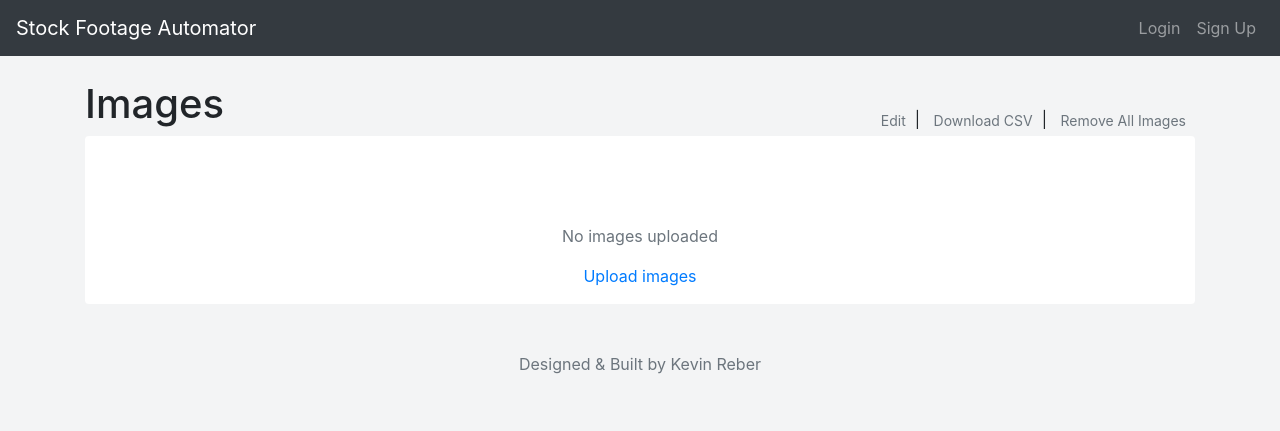
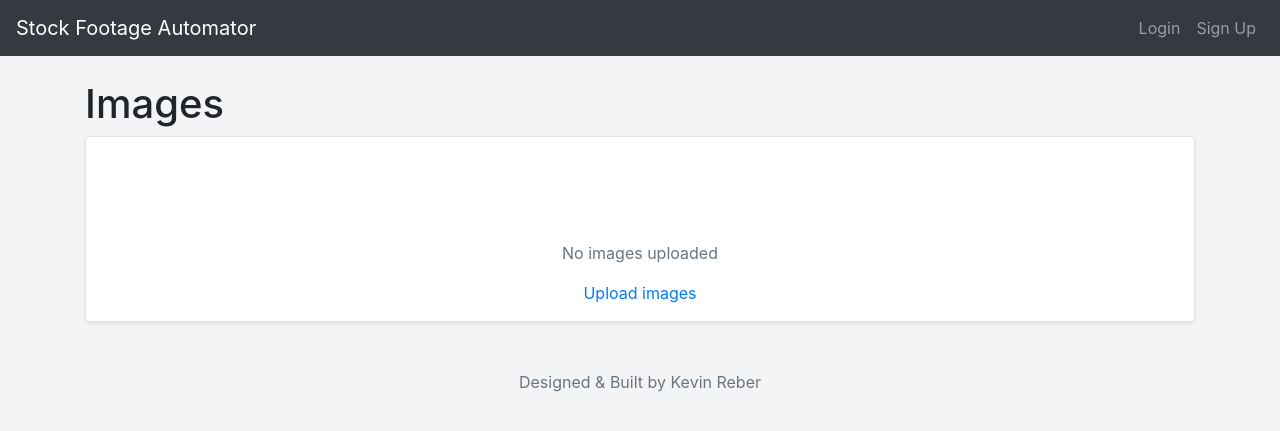
Before and after one commit to kevinreber/Capstone-Project, a Flask app: page /images/edit in a window 1280 px wide. Shown: the top 431 px of the page. Run offline with Flask 2, Linux system fonts and the light colour scheme; some libraries are stand-ins or nearby versions.

Commit message:
feat: save button and accessibility between users with accounts and users without accounts

```diff
--- a/app.py
+++ b/app.py
@@ -38,7 +38,6 @@ debug = DebugToolbarExtension(app)
 connect_db(app)
 
 CURR_USER_KEY = "curr_user"
-# TEMP_USER_IMAGES = []
 
 ##################################################################
 #   Temporary User Images   -------------------------------------#
@@ -337,7 +336,6 @@ def edit_images():
 
     # Ensures users can only see images they've uploaded if they are logged in
     # Users who are not logged in will have their images removed after downloading CSV
-
     # ? Store data in the session and pop data after downloading CSV
     if not g.user:
         images = session.get("TEMP_USER_IMAGES", None)
--- a/static/js/ui.js
+++ b/static/js/ui.js
@@ -38,6 +38,24 @@ for (let category of categories) {
     if (category.getAttribute('value') !== 'None') {
         category.value = category.getAttribute('value');
     }
+}
+
+/***************************************************** */
+/** Reveal Save Changes button when changes are made   */
+/***************************************************** */
+
+$(document).ready(hideSaveChanges);
+
+$("tags").on("click", saveChanges);
+$("#image-list").on("change", saveChanges);
+
+function hideSaveChanges() {
+    $("#save-changes-btn").hide()
+}
+
+function saveChanges() {
+    console.log("saving...");
+    $("#save-changes-btn").show();
 }
 
 /*************************************** */
--- a/templates/_macros.html
+++ b/templates/_macros.html
@@ -40,10 +40,12 @@
             </div>
 
             {{ field_template(form.location , image, image.location, "location")}}
+            {% if g.user %}
             <div class="btn-container float-right">
                 <button type="button" id="delete-btn-{{ image.id }}"
-                    class="btn btn-sm text-muted btn-outline-light delete-button">Delete Image</button>
+                    class="btn btn-sm text-muted btn-outline-light delete-button">Remove Image</button>
             </div>
+            {% endif %}
         </div>
     </div>
     <hr class="mb-3 mt-2 d-block">
@@ -75,7 +77,7 @@
             <img class="table-thumbnail mr-2" src="{{ image.thumbnail_url}}" alt="{{ image.filename }}">
             <div class="file-list-preview">
                 <p class="mb-0">{{ image.filename }}</p>
-                <small class="text-muted">{{ image.formatted_date }}</small>
+                <small class="text-muted font-italic">{{ image.formatted_date }}</small>
             </div>
         </td>
         <td>{{ image.description }}</td>
--- a/templates/footage/edit-images.html
+++ b/templates/footage/edit-images.html
@@ -1,33 +1,45 @@
 {% extends "base.html" %}
 {% from "_macros.html" import file_data_form %}
 
-{% block title %}Prepare CSV{% endblock %}
+{% block title -%}Prepare CSV{%- endblock %}
 
-{% block content %}
+{% block content -%}
 <div class="d-flex">
     <h1>Images</h1>
-    {% include "footage/file-actions.html" %}
+    {% if g.user -%}
+    <div class="btn-container ml-auto mt-auto">
+        <button id="csv-download" class=" btn btn-link text-muted btn-outline-none btn-sm h-50">Download
+            CSV</button>|
+        <button id="delete-all-btn" type="button" class="btn btn-link text-muted btn-outline-none btn-sm h-50">Remove
+            All Images</button>
+    </div>
+    {%- endif %}
 </div>
 
-<form id="image-list" action="/" method="GET" class="bg-white p-3 rounded">
+<form id="image-list" action="/" method="GET" class="bg-white p-3 shadow-sm rounded border">
     {{ form.hidden_tag() }}
 
     {% if images -%}
     {{ file_data_form(form, images) }}
+    {% if g.user -%}
+    <div id="save-changes-btn" class="container text-right mt-3 mb-3 btn-container fixed-bottom">
+        <button id="csv-download" class="btn btn-secondary csv-download border shadow-md" type="submit">Download
+            CSV</button>
+        <button id="save-files-btn" type="button" class="btn btn-success border shadow-md">Save Changes</button>
+    </div>
+    {%- endif %}
+
     <div class="text-right mt-3 btn-container">
-        <button id="csv-download" class="btn btn-outline-secondary" type="submit">Download CSV</button>
-        {% if g.user %}
-        <button id="save-files-btn" type="button" class="btn btn-outline-primary">Save Changes</button>
-        {% endif %}
+        {% if not g.user -%}
+        <button id="csv-download" class="btn btn-secondary csv-download border shadow-md" type="submit">Download
+            CSV</button>
+        {%- endif %}
+        <a class="btn btn-primary border shadow-md" href="{{url_for('home')}}">Upload More Images</a>
     </div>
     {% else -%}
     {% include "footage/no-images.html" %}
     {%- endif %}
 
-    {% if session %}
-    <p>{{ session["TEMP_USER_IMAGES"] }}</p>
-    {% endif %}
-
 </form>
 
-{% endblock %}
+{%- endblock %}
--- a/templates/footage/file-actions.html
+++ /dev/null
@@ -1,7 +0,0 @@
-<div class="btn-container ml-auto mt-auto">
-    <a href="{{ url_for('edit_images') }}" class=" btn btn-link text-muted btn-outline-none btn-sm h-50">Edit</a>|
-    <button id="csv-download" class=" btn btn-link text-muted btn-outline-none btn-sm h-50">Download
-        CSV</button>|
-    <button id="delete-all-btn" type="button" class="btn btn-link text-muted btn-outline-none btn-sm h-50">Remove
-        All Images</button>
-</div>
--- a/templates/footage/no-images.html
+++ b/templates/footage/no-images.html
@@ -1,4 +1,4 @@
-<div class="text-center">
+<div class="text-center mt-3">
     <span style="color: #bbbbbb;">
         <i class=" far fa-exclamation-triangle fa-4x mb-2"></i>
     </span>
--- a/templates/navbar.html
+++ b/templates/navbar.html
@@ -11,7 +11,7 @@
             <li class="nav-item"><a class="nav-link" href="{{ url_for('signup') }}">Sign Up</a></li>
             {% else %}
             <li class="nav-item"><a class="nav-link" href="/">Upload</a></li>
-            <li class="nav-item"><a class="nav-link" href="{{ url_for('get_images') }}">Images</a></li>
+            <li class="nav-item"><a class="nav-link" href="{{ url_for('get_images') }}">Footage</a></li>
             <li class="nav-item"><a class="nav-link" href="{{ url_for('logout') }}">Log out</a></li>
             <li class="nav-item"><span class="nav-link">|</span></li>
             <li class="nav-item"><a class="nav-link" href="{{ url_for('user_profile') }}">{{ g.user.username }}</a></li>
--- a/templates/users/info.html
+++ b/templates/users/info.html
@@ -4,15 +4,15 @@
 
 {% block content %}
 
-<div class="row justify-content-md-center">
+<div class="row justify-content-md-center bg-white p-3 shadow-sm rounded border">
     <div class="col-md-7 col-lg-5">
         <div class="d-flex">
             <h2 class="join-message">Edit Profile:</h2>
             <button form id="delete-user"
                 class="btn btn-outline-light text-muted btn-sm delete-user-btn ml-auto mt-auto"
-                data-delete-user="{{ g.user.id }}" type="button">Delete</button>
+                data-delete-user="{{ g.user.id }}" type="button">Delete Account</button>
         </div>
-        <p class="text-muted text-sm">Created on: {{ g.user.formatted_date }}</p>
+        <p class="text-muted text-sm font-italic">Created on: {{ g.user.formatted_date }}</p>
         <form method="POST" id="user_form" action="#">
             {{ form.hidden_tag() }}
 
```
Also changed, not shown: templates/footage/images.html (+6 -3 lines).
